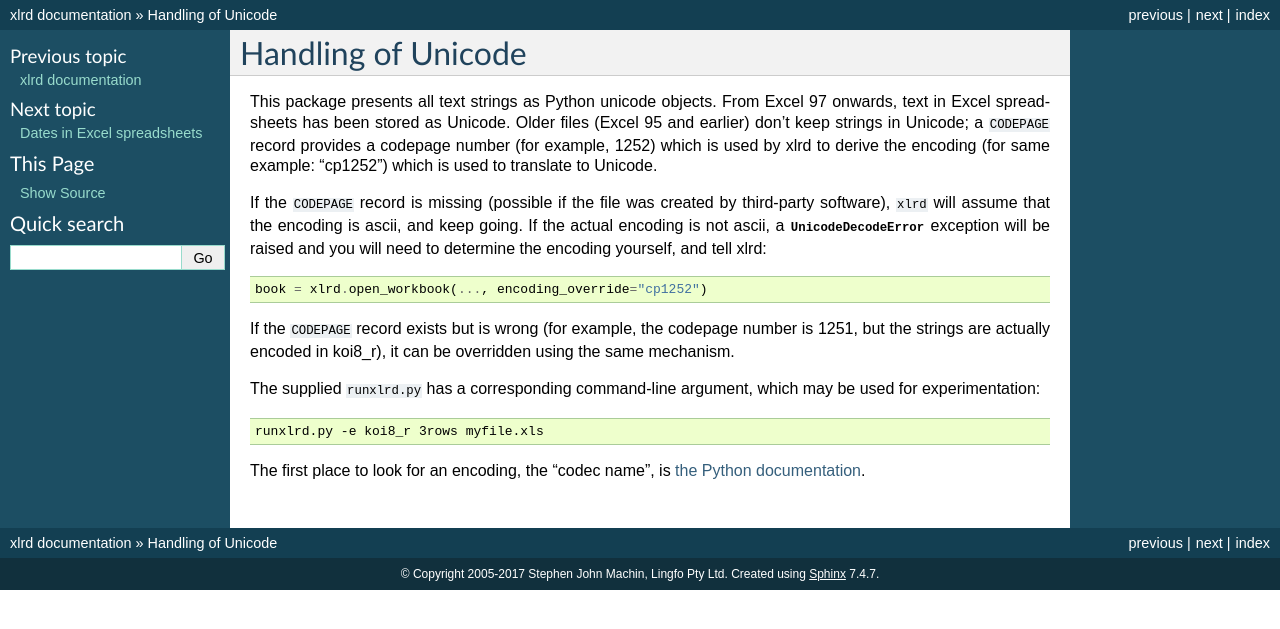
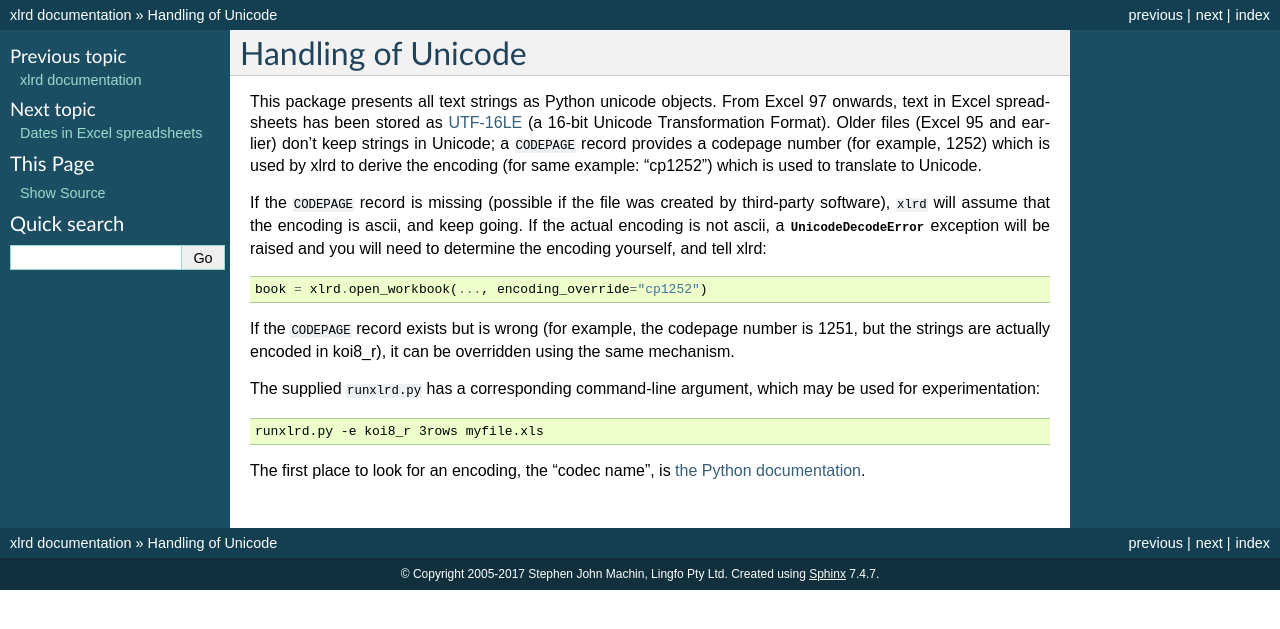
Before and after one commit to python-excel/xlrd, a Sphinx documentation site: the page built from docs/unicode.rst, in a window 1280 px wide. Shown: the top 629 px of the page. Built offline with Sphinx 7.4.7, drawn with Linux system fonts in a browser that asks for light colours; the version number could not be read and is left out.

Commit message:
Adding Unicode Clarity
Updating the wording to address this issue:

https://github.com/python-excel/xlrd/issues/178

```diff
--- a/docs/unicode.rst
+++ b/docs/unicode.rst
@@ -2,7 +2,9 @@ Handling of Unicode
 ===================
 
 This package presents all text strings as Python unicode objects.
-From Excel 97 onwards, text in Excel spreadsheets has been stored as Unicode.
+From Excel 97 onwards, text in Excel spreadsheets has been stored as `UTF-16LE
+<http://unicode.org/faq/utf_bom.html />`_
+(a 16-bit Unicode Transformation Format).
 Older files (Excel 95 and earlier) don't keep strings in Unicode;
 a ``CODEPAGE`` record provides a codepage number (for example, 1252) which is
 used by xlrd to derive the encoding (for same example: "cp1252") which is
```
